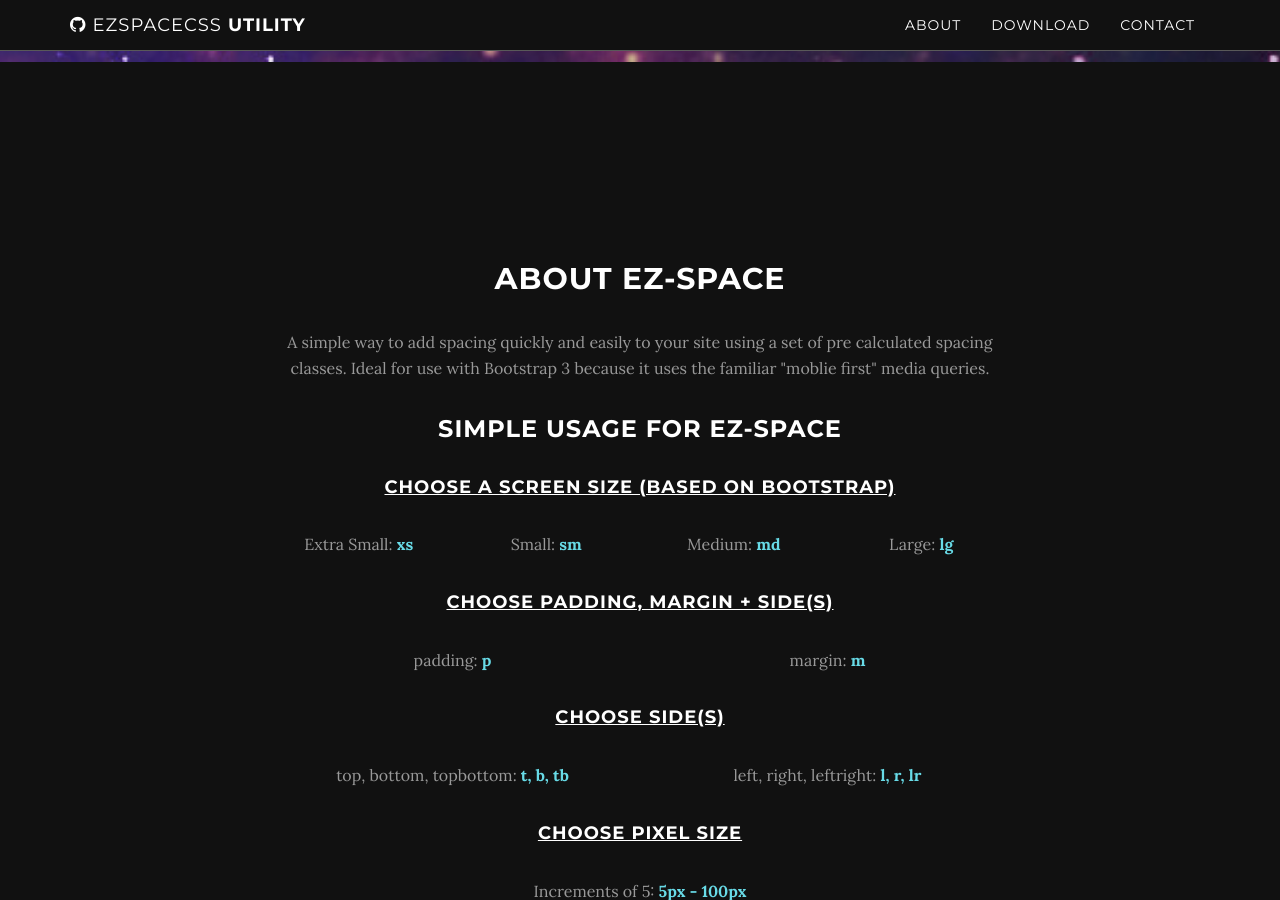
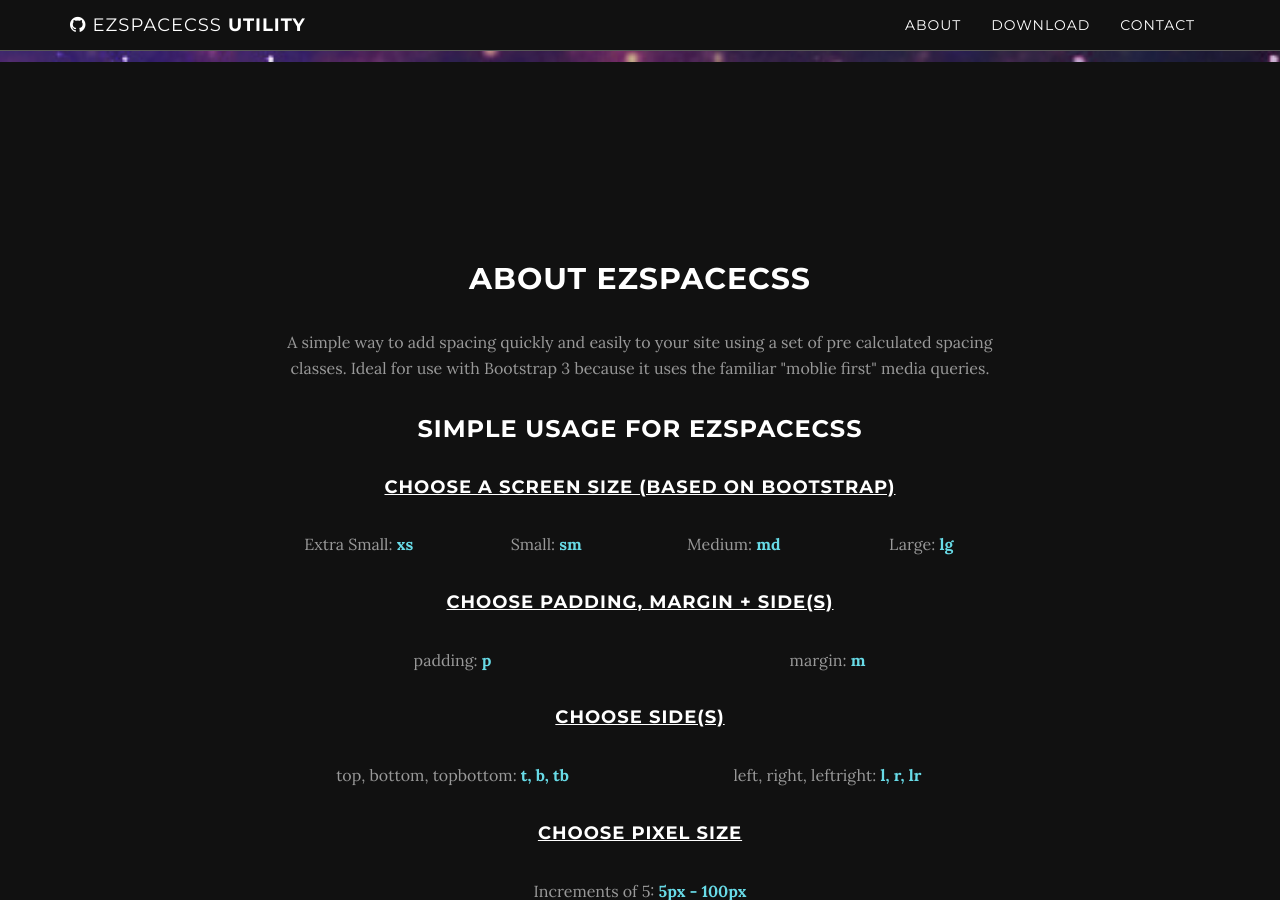
Before and after one commit to dmanzer2/ez-space-css-site, a Jekyll site: the page built from index.html, in a window 1280 px wide and 900 px high, scrolled down 838 px. Built offline with Jekyll 4.4.1, drawn with Linux system fonts in a browser that asks for light colours.

Commit message:
minor name changes

```diff
--- a/_includes/about.html
+++ b/_includes/about.html
@@ -2,10 +2,10 @@
     <section id="about" class="container content-section text-center">
         <div class="row">
             <div class="col-lg-8 col-lg-offset-2">
-                <h2>About ez-space</h2>
+                <h2>About ezspacecss</h2>
                 <p>A simple way to add spacing quickly and easily to your site using a set of pre calculated spacing classes. Ideal for use with Bootstrap 3 because it uses the familiar "moblie first" media queries.</p>
 
-                <h3 class="editable">Simple usage for ez-space</h3>
+                <h3 class="editable">Simple usage for ezspacecss</h3>
 
                 <h4 class="editable">Choose a screen size (based on Bootstrap)</h4>
                 <div class="col-md-3">
```
